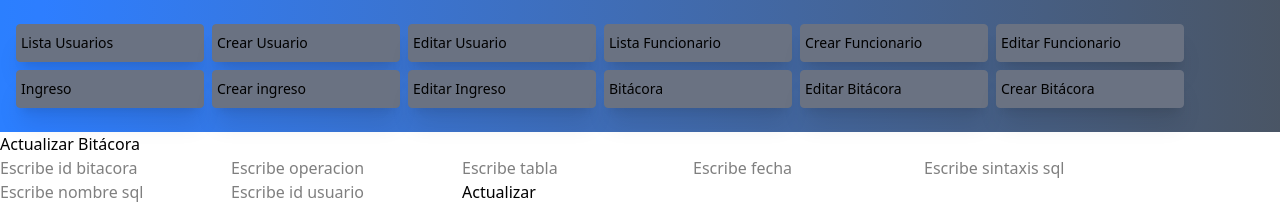
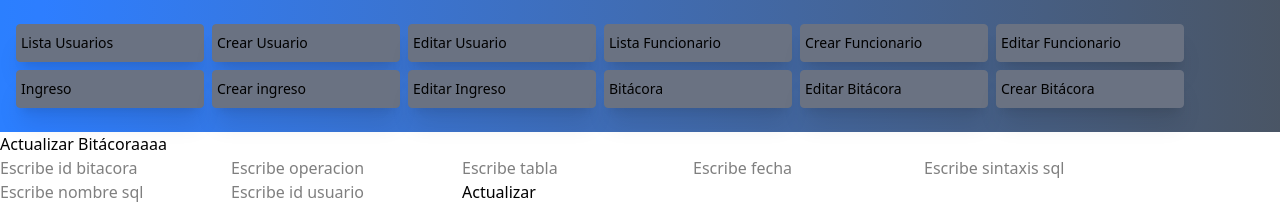
Before and after one commit to juniorsmith21/TareaAJJS, an Angular app: page /editar-bitacora/1 in a window 1280 px wide. Shown: the top 222 px of the page. Built offline with nearby package versions, Linux system fonts and the light colour scheme.

Commit message:
feat:Modificacion en el componnente de editar

```diff
--- a/src/app/editar-bitacora/editar-bitacora.html
+++ b/src/app/editar-bitacora/editar-bitacora.html
@@ -1,4 +1,4 @@
-<h1>Actualizar Bitácora</h1>
+<h1>Actualizar Bitácoraaaa</h1>
 
 <form (ngSubmit)="actualizarBitacora()">
 
```
